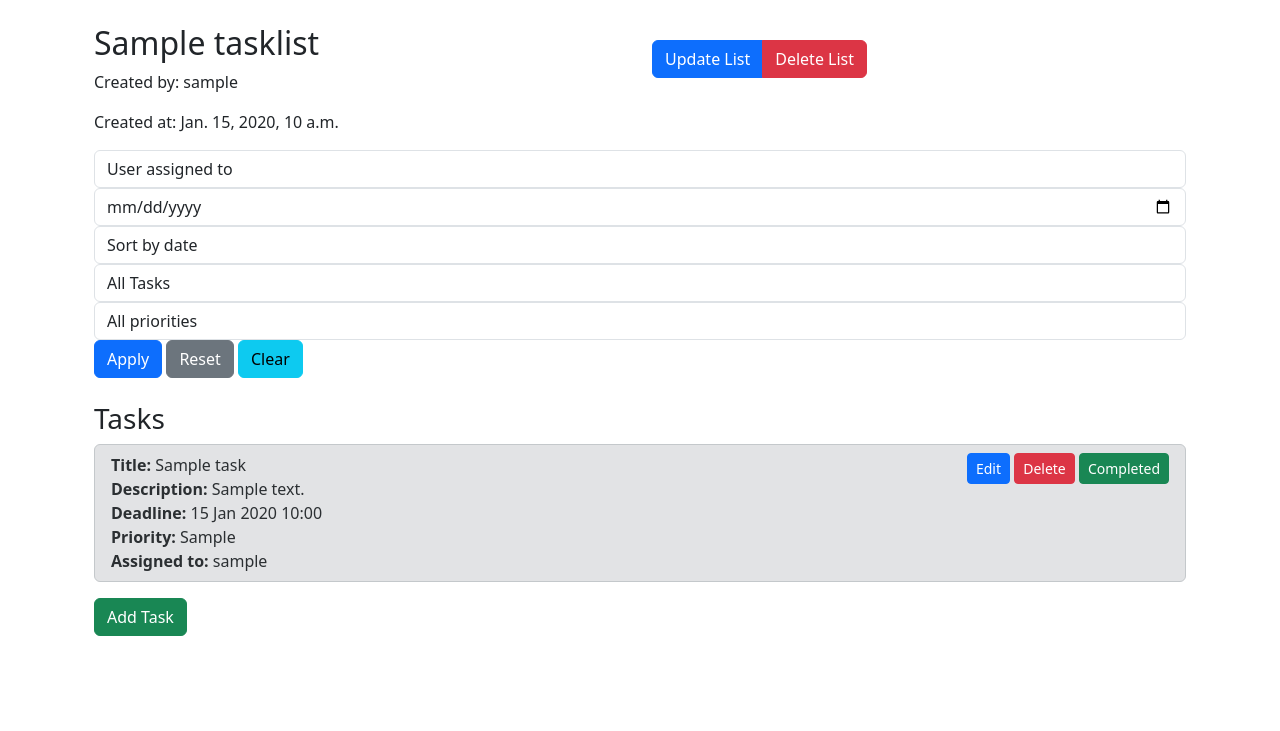
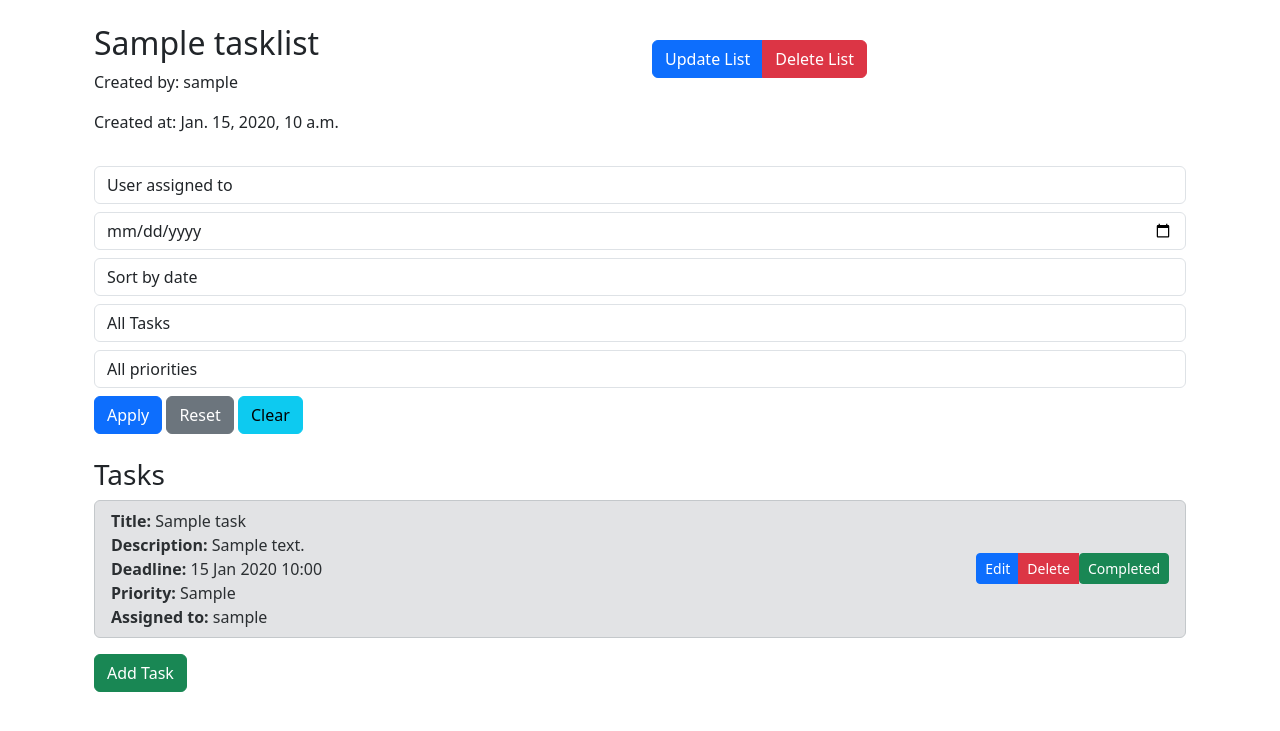
Before and after one commit to antoinegreuzard/task_manager, a Django app: page /task_list/1/ in a window 1280 px wide. Shown: the part 56-787 px from the top of the page. Run offline with Django 5.2, Linux system fonts and the light colour scheme; a user stored in the database is signed in; tables that the repository leaves empty hold one stand-in row (values such as "Sample post").

Commit message:
refactor

```diff
--- a/task_manager/templates/task_manager/view_task_list.html
+++ b/task_manager/templates/task_manager/view_task_list.html
@@ -12,68 +12,88 @@
         <p>Created by: {{ task_list.created_by.username }}</p>
         <p>Created at: {{ task_list.created_at }}</p>
       </div>
-      <div class="col">
+      <div class="col text-right">
         <div class="btn-group mt-3">
           <a href="{% url 'update_task_list' task_list.id %}" class="btn btn-primary">Update List</a>
           <a href="{% url 'delete_task_list' task_list.id %}" class="btn btn-danger">Delete List</a>
         </div>
       </div>
     </div>
-    <!-- Filter form -->
-    <div class="row">
+
+    <!-- Filter and sort form -->
+    <div class="row my-3">
       <div class="col">
-        <form method="get" action="{% url 'view_task_list' task_list.id %}" class="form-inline">
-          <!-- Filtre utilisateur assigné -->
-          <select id="user_id" name="user_id" class="form-control mr-2">
+        <form method="get" action="{% url 'view_task_list' task_list.id %}" class="form-inline justify-content-between">
+          <div class="form-row align-items-center">
+            <!-- User filter -->
+            <div class="col-auto">
+              <select id="user_id" name="user_id" class="form-control mb-2">
                 <option value="">User assigned to</option>
                 {% for user in users %}
-              <option value="{{ user.id }}" {% if request.GET.user_id == user.id|stringformat:"s" %}selected{% endif %}>
+                  <option value="{{ user.id }}"
+                          {% if request.GET.user_id == user.id|stringformat:"s" %}selected{% endif %}>
                     {{ user.username }}
                   </option>
                 {% endfor %}
               </select>
+            </div>
 
-          <!-- Filtre date -->
-          <input id="date" type="date" name="date" class="form-control mr-2" value="{{ request.GET.date }}">
+            <!-- Date filter -->
+            <div class="col-auto">
+              <input id="date" type="date" name="date" class="form-control mb-2" value="{{ request.GET.date }}">
+            </div>
 
-          <!-- Filtre de tri -->
-          <select id="sort" name="sort" class="form-control mr-2">
+            <!-- Sort filter -->
+            <div class="col-auto">
+              <select id="sort" name="sort" class="form-control mb-2">
                 <option value="">Sort by date</option>
-            <option value="deadline" {% if request.GET.sort == "deadline" %}selected{% endif %}>Ascending date</option>
+                <option value="deadline" {% if request.GET.sort == "deadline" %}selected{% endif %}>Ascending date
+                </option>
                 <option value="-deadline" {% if request.GET.sort == "-deadline" %}selected{% endif %}>Descending date
                 </option>
               </select>
+            </div>
 
-          <!-- Filtre tâches complétées -->
-          <select id="completed" name="completed" class="form-control mr-2">
+            <!-- Completion filter -->
+            <div class="col-auto">
+              <select id="completed" name="completed" class="form-control mb-2">
                 <option value="">All Tasks</option>
-            <option value="True" {% if request.GET.completed == "True" %}selected{% endif %}>Completed Tasks</option>
-            <option value="False" {% if request.GET.completed == "False" %}selected{% endif %}>Incomplete Tasks</option>
+                <option value="True" {% if request.GET.completed == "True" %}selected{% endif %}>Completed Tasks
+                </option>
+                <option value="False" {% if request.GET.completed == "False" %}selected{% endif %}>Incomplete Tasks
+                </option>
               </select>
+            </div>
 
-          <!-- Correction de la faute de frappe ici -->
-          <select id="priority" name="priority" class="form-control mr-2">
+            <!-- Priority filter -->
+            <div class="col-auto">
+              <select id="priority" name="priority" class="form-control mb-2">
                 <option value="">All priorities</option>
                 <option value="High" {% if request.GET.priority == "High" %}selected{% endif %}>High</option>
                 <option value="Medium" {% if request.GET.priority == "Medium" %}selected{% endif %}>Medium</option>
                 <option value="Low" {% if request.GET.priority == "Low" %}selected{% endif %}>Low</option>
               </select>
+            </div>
 
-          <!-- Boutons de soumission et de réinitialisation -->
-          <button type="submit" class="btn btn-primary mr-1">Apply</button>
-          <button type="reset" class="btn btn-secondary mr-1">Reset</button>
-          <a href="{% url 'view_task_list' task_list.id %}" class="btn btn-info">Clear</a>
+            <!-- Submission buttons -->
+            <div class="col-auto">
+              <button type="submit" class="btn btn-primary mb-2 mr-1">Apply</button>
+              <button type="reset" class="btn btn-secondary mb-2 mr-1">Reset</button>
+              <a href="{% url 'view_task_list' task_list.id %}" class="btn btn-info mb-2">Clear</a>
+            </div>
+          </div>
         </form>
       </div>
     </div>
-    <!-- Display tasks related to this task list -->
-    <div class="row mt-4">
+
+    <!-- Tasks display -->
+    <div class="row">
       <div class="col">
         <h3>Tasks</h3>
         <ul class="list-group">
           {% for task in tasks %}
             <li class="list-group-item {% if task.completed %}list-group-item-secondary{% endif %}">
-              <div class="d-flex justify-content-between flex-lg-row gap-2 flex-column">
+              <div class="d-flex justify-content-between align-items-center">
                 <div>
                   <strong>Title:</strong> {{ task.title }}<br>
                   <strong>Description:</strong> {{ task.description }}<br>
@@ -87,7 +107,7 @@
                     Not assigned
                   {% endfor %}
                 </div>
-                <div>
+                <div class="btn-group">
                   <a href="{% url 'update_task' task_list.id task.id %}" class="btn btn-sm btn-primary">Edit</a>
                   <a href="{% url 'delete_task' task_list.id task.id %}" class="btn btn-sm btn-danger">Delete</a>
                   <form action="{% url 'mark_task_completed' task_list_id=task.task_list.id task_id=task.id %}"
```
Lines whose indentation alone changed are shown as unchanged.
